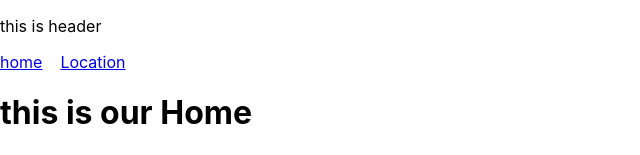
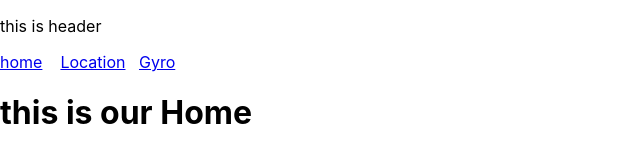
Before and after one commit to rts-cmk-wu08/PWAREACT08, a React (Create React App) app: page / in a window 1280 px wide. Shown: the top 155 px of the page, without its empty margins (0-640 px from the left). Built offline with nearby package versions, Linux system fonts and the light colour scheme.

Commit message:
gyro nav made

```diff
--- a/src/App.js
+++ b/src/App.js
@@ -15,7 +15,8 @@ function App() {
         <p>this is header</p>
         <nav>
           <Link to="/">home</Link> &nbsp; &nbsp;
-        <Link to="/location">Location</Link>
+        <Link to="/location">Location</Link>&nbsp; &nbsp;
+        <Link to="/Gyro">Gyro</Link>
         </nav>
     </header>
     <main>
```
